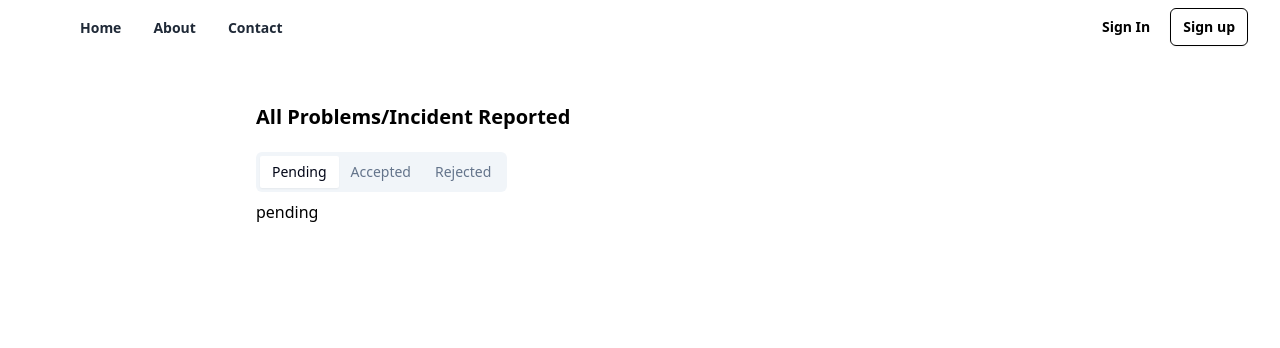
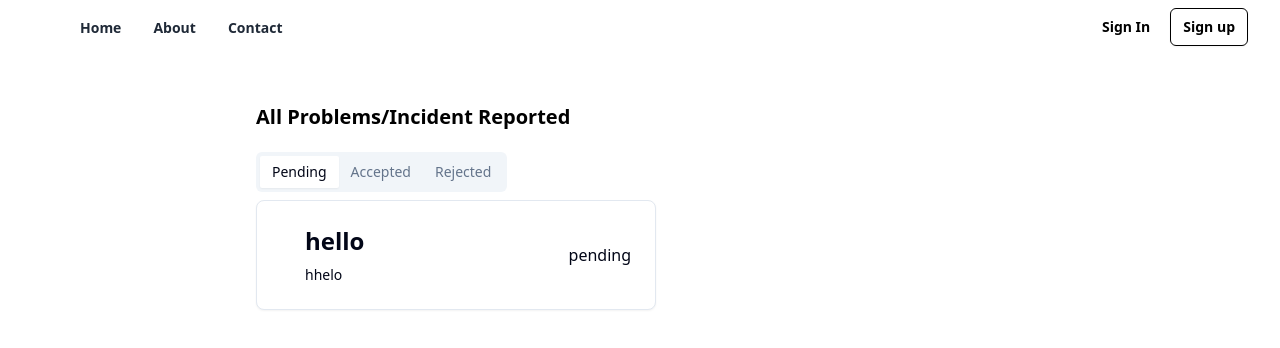
Before and after one commit to JoelNaz/77_Error404NotFound_BnB24, a React (Vite) app in the folder bnb_fe/: page /invest-dash in a window 1280 px wide. Shown: the top 348 px of the page. Built offline with nearby package versions, Linux system fonts and the light colour scheme.

Commit message:
invest dashboard changes

```diff
--- a/bnb_fe/src/pages/InvestDash/InvestigatorDash.tsx
+++ b/bnb_fe/src/pages/InvestDash/InvestigatorDash.tsx
@@ -1,4 +1,5 @@
 import ExampleNavbarThree from "@/components/Dashboard/Navbar";
+import ReportComponent from "@/components/Dashboard/ReportComponent";
 import { Tabs, TabsContent, TabsList, TabsTrigger } from "@/components/ui/tabs";
 
 function InvestigatorDash() {
@@ -12,19 +13,22 @@ function InvestigatorDash() {
         </div>
         <div className="flex gap-3 flex-col justify-center mt-5">
           <Tabs defaultValue="pending" className="w-[400px]">
+            <div className="flex justify-between">
+
             <TabsList>
               <TabsTrigger value="pending">Pending</TabsTrigger>
               <TabsTrigger value="accepted">Accepted</TabsTrigger>
               <TabsTrigger value="rejected">Rejected</TabsTrigger>
             </TabsList>
+            </div>
             <TabsContent value="pending">
-             pending
+              <ReportComponent title="hello" description="hhelo" status="pending"/>
             </TabsContent>
             <TabsContent value="accepted">
-              accepted
+            <ReportComponent title="hello" description="hhelo" status="accepted"/>
             </TabsContent>
             <TabsContent value="rejected">
-              rejected
+            <ReportComponent title="hello" description="hhelo" status="rejected"/>
             </TabsContent>
           </Tabs>
         </div>
```
